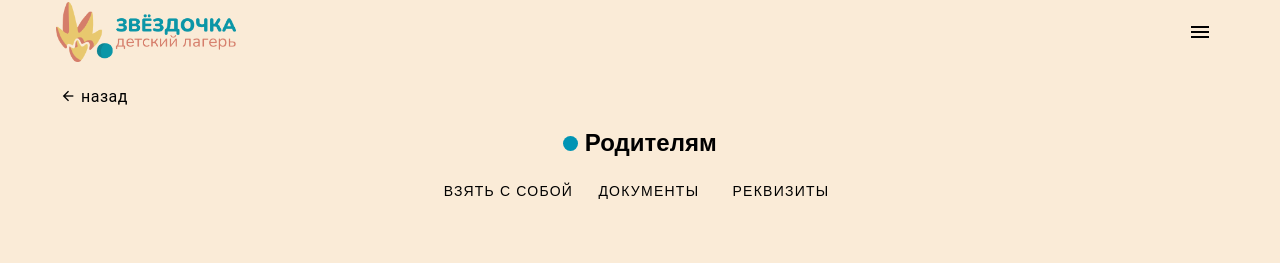
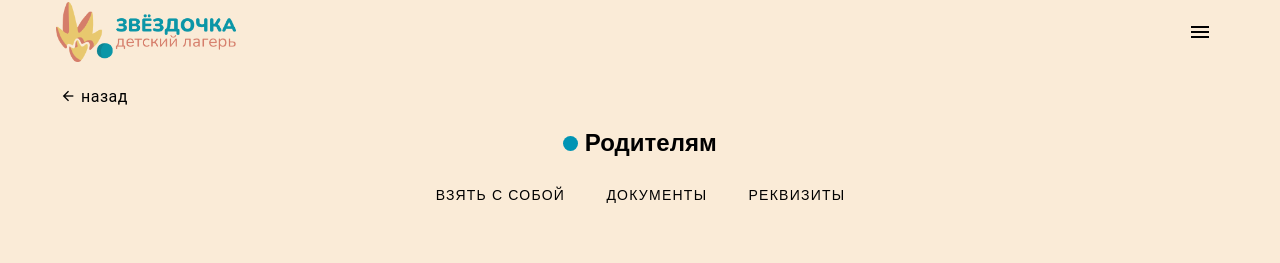
Before and after one commit to regtyit/zvezdochka, a Nuxt app: page /ToParents in a window 1280 px wide. Shown: the top 263 px of the page. Built offline with nearby package versions, Linux system fonts and the light colour scheme.

Commit message:
update buttons in to parents

```diff
--- a/pages/ToParents.vue
+++ b/pages/ToParents.vue
@@ -20,14 +20,14 @@ let toggle_menu = ref(
             <v-col cols="12" class="d-flex justify-center flex-wrap">
 
 
-                <v-btn variant="text" to="/toparents/takewith" class="pa-2">
+                <v-btn class="ma-1" :ripple="false" variant="text" to="/toparents/takewith">
                     Взять с собой
                 </v-btn>
 
-                <v-btn variant="text" to="/toparents/forms">
+                <v-btn class="ma-1" :ripple="false" variant="text" to="/toparents/forms">
                     Документы
                 </v-btn>
-                <v-btn variant="text" to="/toparents/requisites">
+                <v-btn class="ma-1" :ripple="false" variant="text" to="/toparents/requisites">
                     Реквизиты
                 </v-btn>
 
```
